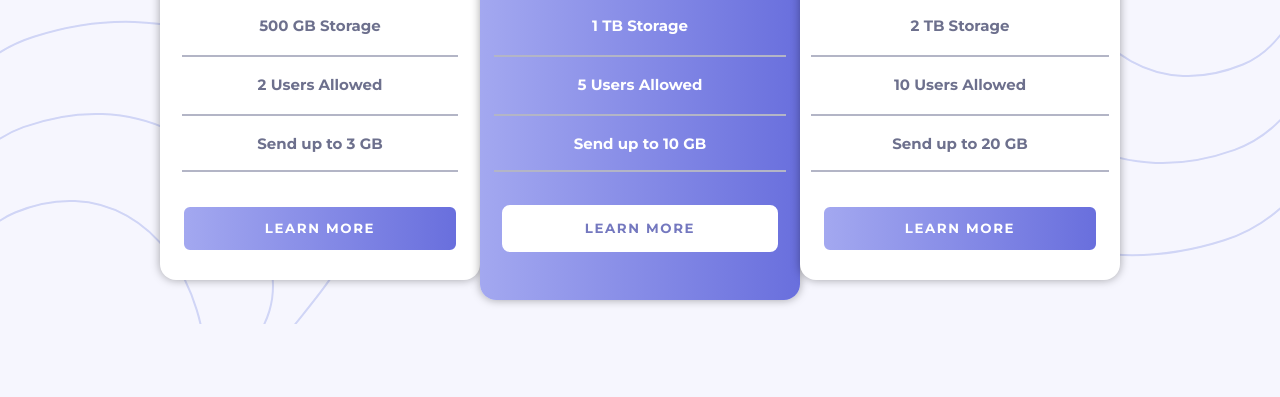
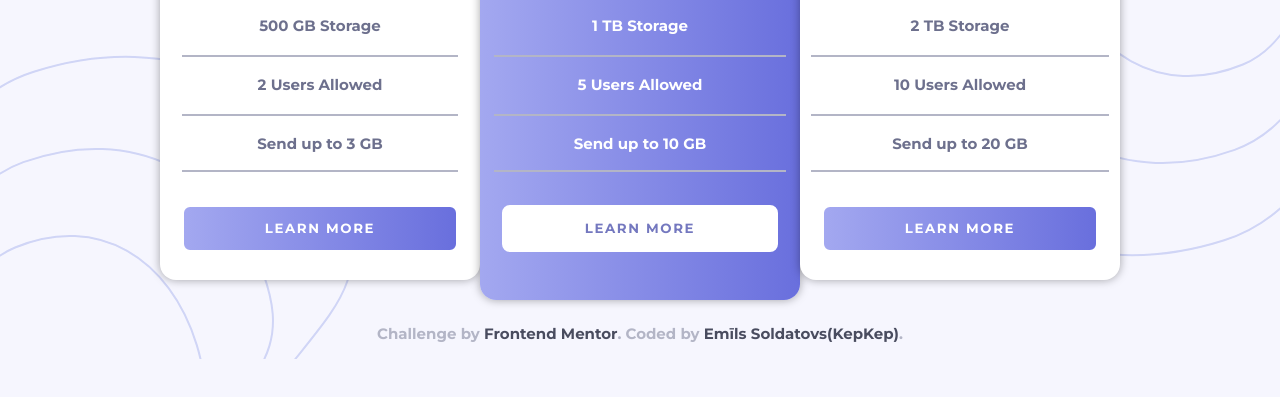
Before and after one commit to KepKepgithub/pricing-component-with-toggle, a plain HTML site: page index.html in a window 1280 px wide. Shown: the part 401-798 px from the top of the page. Drawn offline with Linux system fonts and the light colour scheme.

Commit message:
added attribution

```diff
--- /dev/null
+++ b/css/_attribution.scss
@@ -0,0 +1,12 @@
+.attribution{
+    text-align: center;
+    color: $light_blue;
+    padding-bottom: 1rem;
+    a{
+        text-decoration: none;
+        color: $dark_blue;
+        &:hover{
+            text-decoration: underline;
+        }
+    }
+}
--- a/css/main.scss
+++ b/css/main.scss
@@ -6,3 +6,5 @@
 @import "header";
 @import "cards";
 @import "patterns";
+
+@import "attribution";
--- a/index.html
+++ b/index.html
@@ -61,11 +61,11 @@
       </section>
       <img src="./patterns/bg-top.svg" alt="pattern" class="pattern pattern--top">
       <img src="./patterns/bg-bottom.svg" alt="pattern" class="pattern pattern--bottom">
-<!--
+
         <div class="attribution">
         Challenge by <a href="https://www.frontendmentor.io?ref=challenge" target="_blank">Frontend Mentor</a>.
-        Coded by <a href="#">Your Name Here</a>.
-        </div> -->
+        Coded by <a href="https://www.frontendmentor.io/profile/KepKepgithub" target="_blank">Emīls Soldatovs(KepKep)</a>.
+        </div>
     </div>
   </body>
 </html>
```
Also changed, not shown: css/main.css, 1 other file.
